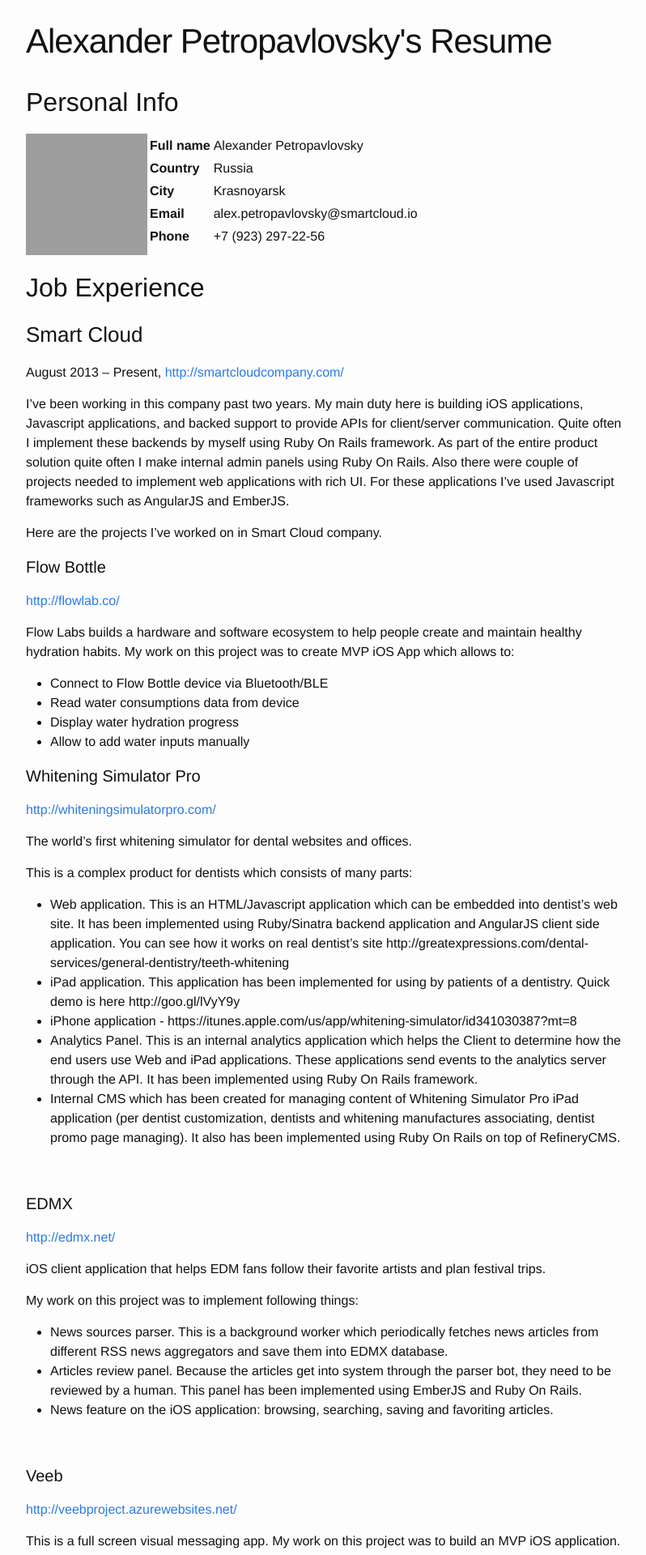
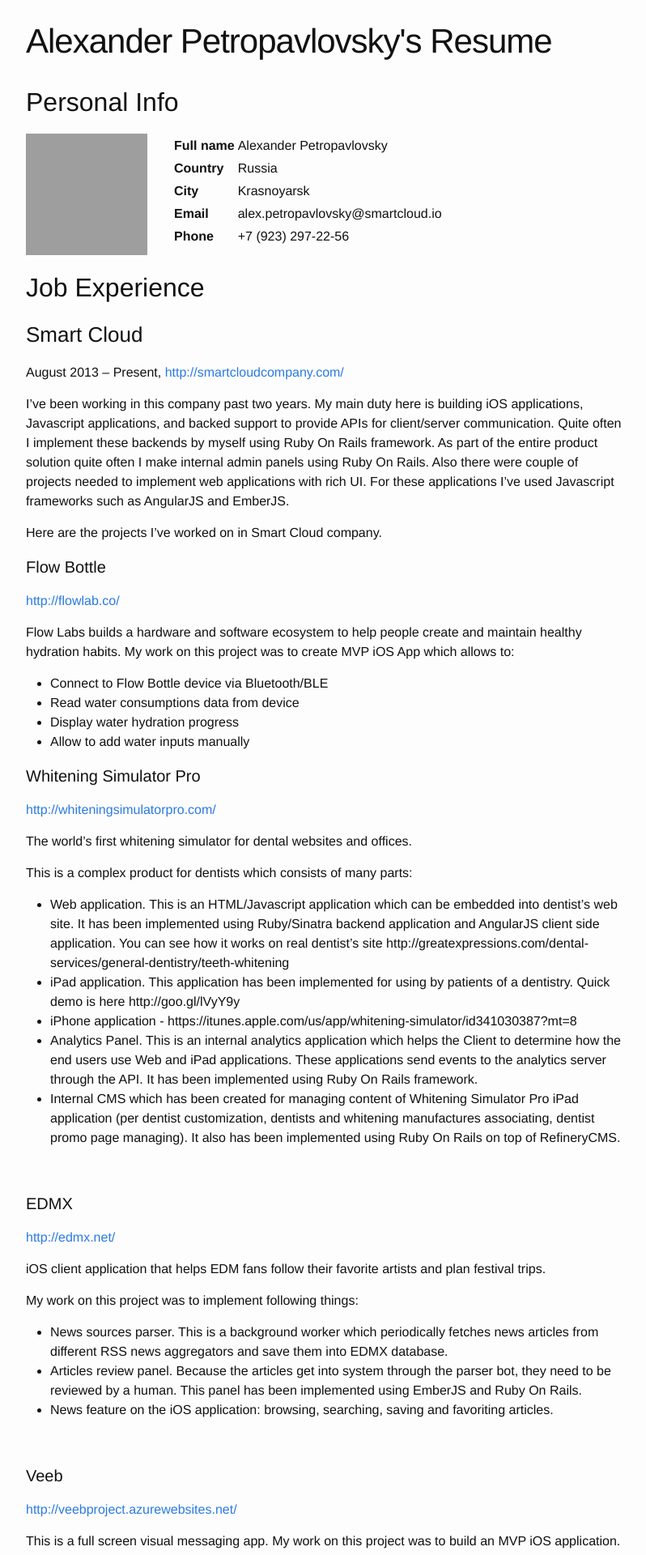
Before and after one commit to petalvlad/petalvlad, a Jekyll site: the page built from _posts/2015-09-05-resume.markdown, in a window 1280 px wide. Shown: the top 1920 px of the page at 81% size, without its empty margins (238-1036 px from the left). Built offline with Jekyll 4.4.1, drawn with Linux system fonts in a browser that asks for light colours; grey boxes are pictures that could not be loaded.

Commit message:
Update 2015-09-05-resume.markdown

```diff
--- a/_posts/2015-09-05-resume.markdown
+++ b/_posts/2015-09-05-resume.markdown
@@ -11,7 +11,7 @@ redirect_from: "/2015/09/05/resume/"
 <h2>Personal Info</h2>
 
 <div>
-    <div style="float: left; parring-right: 30px;">
+    <div style="float: left; padding-right: 30px;">
         <img src="https://avatars0.githubusercontent.com/u/1518705?v=3&s=150" />
     </div>
     <div>
```
